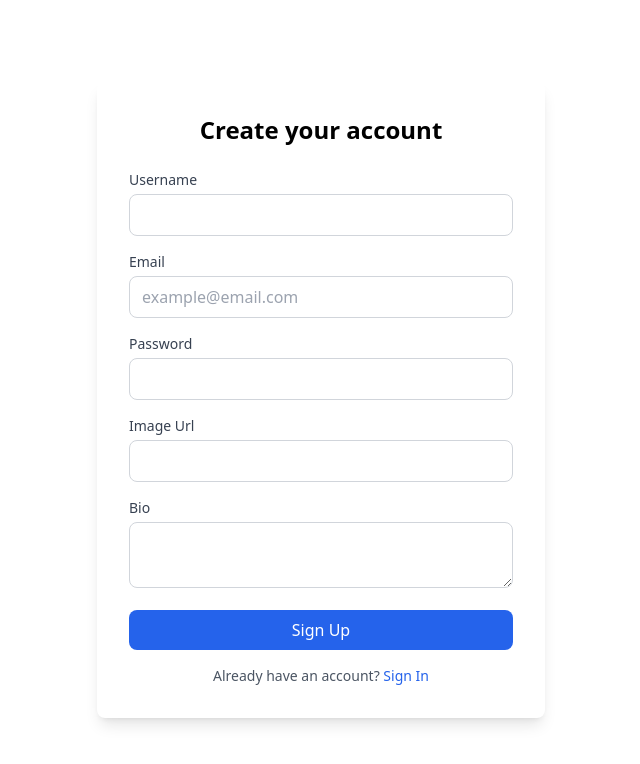
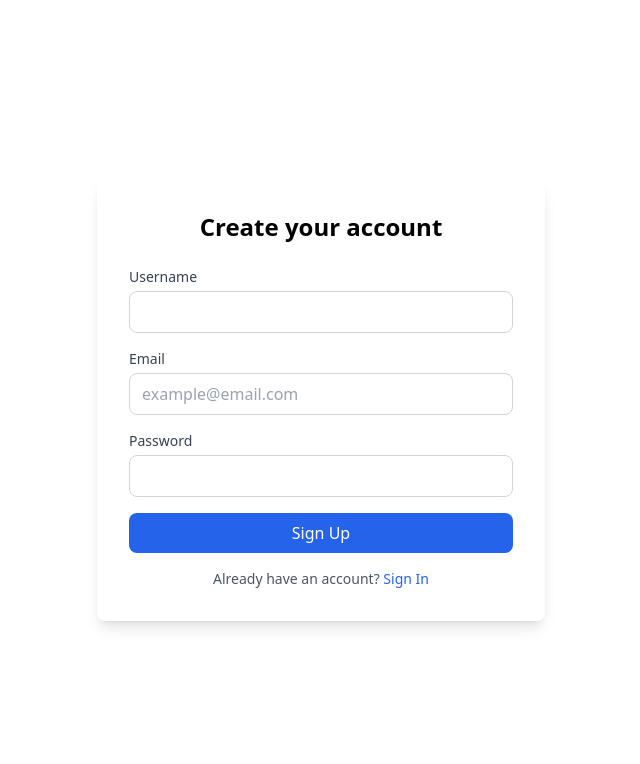
Before and after one commit to Nusa-Foods/web-client, a Next.js app: page /register in a window 1280 px wide. Shown: the top 764 px of the page, without its empty margins (319-959 px from the left). Built offline with nearby package versions, Linux system fonts and the light colour scheme.

Commit message:
fix: wiring

```diff
--- a/src/app/login/page.tsx
+++ b/src/app/login/page.tsx
@@ -1,6 +1,53 @@
+"use client";
+import showToast from "@/utils/toast";
 import Link from "next/link";
+import { useRouter } from "next/navigation";
+import { useState } from "react";
 
 export default function LoginPage() {
+    const [email, setEmail] = useState("");
+    const [password, setPassword] = useState("");
+
+    const [error, setError] = useState("");
+    const router = useRouter();
+
+    const [isLoading, setIsLoading] = useState(false);
+    const handleSubmit = async (event: React.FormEvent) => {
+        event.preventDefault();
+        setIsLoading(true);
+
+        try {
+            const response = await fetch(
+                "https://7d86-180-244-163-147.ngrok-free.app/user/login",
+                {
+                    method: "POST",
+                    headers: {
+                        "Content-Type": "application/json",
+                    },
+                    body: JSON.stringify({ email: email, password }),
+                }
+            );
+            const data = await response.json();
+            console.log(data);
+
+            if (response.ok) {
+                showToast({
+                    message: "Selamat datang!",
+                    type: "success",
+                });
+                router.push("/");
+            } else {
+                if (data.msg === "Invalid Email/Password")
+                    setError("Email / Password salah");
+                showToast({ message: "Gagal login" });
+            }
+        } catch (err) {
+            console.error("Error during login:", err);
+            setError("An error occurred while logging in.");
+        } finally {
+            setIsLoading(false);
+        }
+    };
     return (
         <>
             <div className="min-h-screen flex items-center justify-center">
@@ -8,7 +55,7 @@ export default function LoginPage() {
                     <h2 className="text-2xl font-bold text-center mb-6">
                         Sign in to your account
                     </h2>
-                    <form action="#">
+                    <form action="#" onSubmit={handleSubmit}>
                         <div className="mb-4">
                             <label
                                 htmlFor="email"
@@ -21,6 +68,8 @@ export default function LoginPage() {
                                 id="email"
                                 placeholder="example@email.com"
                                 className="w-full px-3 py-2 border border-gray-300 rounded-lg focus:outline-none focus:ring-2 focus:ring-blue-500"
+                                value={email}
+                                onChange={(e) => setEmail(e.target.value)}
                             />
                         </div>
                         <div className="mb-4">
@@ -35,9 +84,10 @@ export default function LoginPage() {
                                 id="password"
                                 placeholder=""
                                 className="w-full px-3 py-2 border border-gray-300 rounded-lg focus:outline-none focus:ring-2 focus:ring-blue-500"
+                                value={password}
+                                onChange={(e) => setPassword(e.target.value)}
                             />
                         </div>
-
 
                         <button
                             type="submit"
@@ -48,12 +98,15 @@ export default function LoginPage() {
                     </form>
                     <p className="text-center text-sm text-gray-600 mt-4">
                         Don't have an account?{" "}
-                        <Link href="/register" className="text-blue-600 hover:underline">
+                        <Link
+                            href="/register"
+                            className="text-blue-600 hover:underline"
+                        >
                             Sign Up
                         </Link>
                     </p>
                 </div>
             </div>
         </>
-    )
+    );
 }
--- a/src/app/register/page.tsx
+++ b/src/app/register/page.tsx
@@ -1,6 +1,77 @@
+"use client";
+import showToast from "@/utils/toast";
 import Link from "next/link";
+import { useRouter } from "next/navigation";
+import { useState } from "react";
 
 export default function RegisterPage() {
+    const [email, setEmail] = useState("");
+    const [username, setUsername] = useState("");
+    const [password, setPassword] = useState("");
+    const [error, setError] = useState("");
+    const [isLoading, setIsLoading] = useState(false);
+    const router = useRouter();
+
+    const handleSubmit = async (event: React.FormEvent) => {
+        event.preventDefault();
+        setIsLoading(true);
+
+        try {
+            const response = await fetch(
+                "https://7d86-180-244-163-147.ngrok-free.app/user/register",
+                {
+                    method: "POST",
+                    headers: {
+                        "Content-Type": "application/json",
+                    },
+                    body: JSON.stringify({
+                        email: email,
+                        password,
+                        username,
+                    }),
+                }
+            );
+
+            const data = await response.json();
+            if (response.ok) {
+                if (data.msg === "Email sudah terdaftar") {
+                    showToast({ message: "Email sudah terdaftar" });
+                    showToast({
+                        message:
+                            "Silakan daftar menggunakan email lain atau login dengan akun yang sudah ada",
+                    });
+                } else {
+                    showToast({
+                        message: "Berhasil membuat akun, silakan login",
+                        type: "success",
+                    });
+                    router.push("/login");
+                }
+            } else {
+                showToast({ message: "Gagal Register" });
+                switch (data.msg) {
+                    case "email Invalid email format":
+                        setError("Format email kurang tepat");
+                        break;
+                    case "username String must contain at least 3 character(s)":
+                        setError("Username minimal 3 huruf");
+                        break;
+                    case "password String must contain at least 7 character(s)":
+                        setError("Password minimal 7 character");
+                        break;
+
+                    default:
+                        setError("Gagal Register");
+                        break;
+                }
+            }
+        } catch (err) {
+            console.error("Error during register:", err);
+            setError("An error occurred while logging in.");
+        } finally {
+            setIsLoading(false);
+        }
+    };
     return (
         <>
             <div className="min-h-screen flex items-center justify-center">
@@ -8,7 +79,7 @@ export default function RegisterPage() {
                     <h2 className="text-2xl font-bold text-center mb-6">
                         Create your account
                     </h2>
-                    <form action="#">
+                    <form action="#" onSubmit={handleSubmit}>
                         <div className="mb-4">
                             <label
                                 htmlFor="username"
@@ -21,6 +92,8 @@ export default function RegisterPage() {
                                 id="username"
                                 placeholder=""
                                 className="w-full px-3 py-2 border border-gray-300 rounded-lg focus:outline-none focus:ring-2 focus:ring-blue-500"
+                                value={username}
+                                onChange={(e) => setUsername(e.target.value)}
                             />
                         </div>
                         <div className="mb-4">
@@ -35,6 +108,8 @@ export default function RegisterPage() {
                                 id="email"
                                 placeholder="example@email.com"
                                 className="w-full px-3 py-2 border border-gray-300 rounded-lg focus:outline-none focus:ring-2 focus:ring-blue-500"
+                                value={email}
+                                onChange={(e) => setEmail(e.target.value)}
                             />
                         </div>
                         <div className="mb-4">
@@ -49,33 +124,8 @@ export default function RegisterPage() {
                                 id="password"
                                 placeholder=""
                                 className="w-full px-3 py-2 border border-gray-300 rounded-lg focus:outline-none focus:ring-2 focus:ring-blue-500"
-                            />
-                        </div>
-                        <div className="mb-4">
-                            <label
-                                htmlFor="ImgUrl"
-                                className="block text-sm font-medium text-gray-700 mb-1"
-                            >
-                                Image Url
-                            </label>
-                            <input
-                                type="text"
-                                id="ImgUrl"
-                                placeholder=""
-                                className="w-full px-3 py-2 border border-gray-300 rounded-lg focus:outline-none focus:ring-2 focus:ring-blue-500"
-                            />
-                        </div>
-                        <div className="mb-4">
-                            <label
-                                htmlFor="bio"
-                                className="block text-sm font-medium text-gray-700 mb-1"
-                            >
-                                Bio
-                            </label>
-                            <textarea
-                                id="bio"
-                                className="w-full px-3 py-2 border border-gray-300 rounded-lg focus:outline-none focus:ring-2 focus:ring-blue-500"
-                                placeholder=""
+                                value={password}
+                                onChange={(e) => setPassword(e.target.value)}
                             />
                         </div>
 
@@ -83,17 +133,20 @@ export default function RegisterPage() {
                             type="submit"
                             className="w-full bg-blue-600 text-white font-medium py-2 rounded-lg hover:bg-blue-700 focus:outline-none focus:ring-2 focus:ring-blue-500"
                         >
-                            Sign Up
+                            {isLoading ? "Memuat..." : "Sign Up"}
                         </button>
                     </form>
                     <p className="text-center text-sm text-gray-600 mt-4">
                         Already have an account?{" "}
-                        <Link href="/login" className="text-blue-600 hover:underline">
+                        <Link
+                            href="/login"
+                            className="text-blue-600 hover:underline"
+                        >
                             Sign In
                         </Link>
                     </p>
                 </div>
             </div>
         </>
-    )
+    );
 }
```
Also changed, not shown: 1 other file (tests, documents, lock files or other folders).
